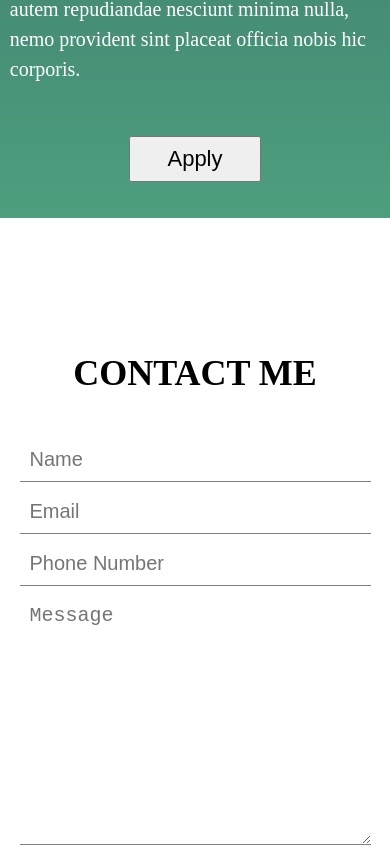
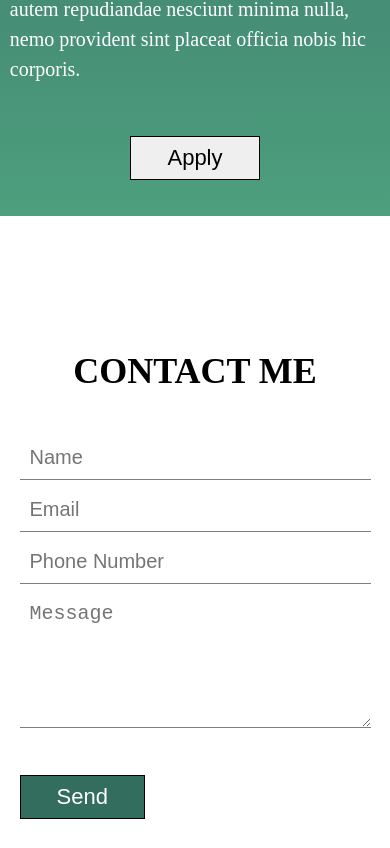
Before and after one commit to titarakshay/resposive-web-design, a plain HTML site: page index.html in a window 390 px wide. Shown: the part 3739-4587 px from the top of the page. Drawn offline with Linux system fonts and the light colour scheme.

Commit message:
responsive

```diff
--- a/assets/stylesheet/main.css
+++ b/assets/stylesheet/main.css
@@ -143,6 +143,7 @@ table {
     font-size: 22px;
     padding: 8px 36px;
     margin-bottom: 36px;
+    border: 1px solid black;
 }
 .contact{
     color: black;
@@ -168,6 +169,9 @@ input ,textarea{
 }
 .last{
     padding: 56px 0;
+}
+input,textarea{
+    outline: 0;
 }
 .map-sec{
     background-color: #BDC7D2;
--- a/index.html
+++ b/index.html
@@ -76,8 +76,8 @@
             <div class="form">
                 <input type="text" placeholder="Name">
                 <input type="text" placeholder="Email">
-                <input type="number" placeholder="Phone Number">
-                <textarea placeholder="Message" rows="10"></textarea>
+                <input type="tel" placeholder="Phone Number">
+                <textarea placeholder="Message" rows="5"></textarea>
                 <button class="btn btn2">Send</button>
             </div>
         </section>
```
